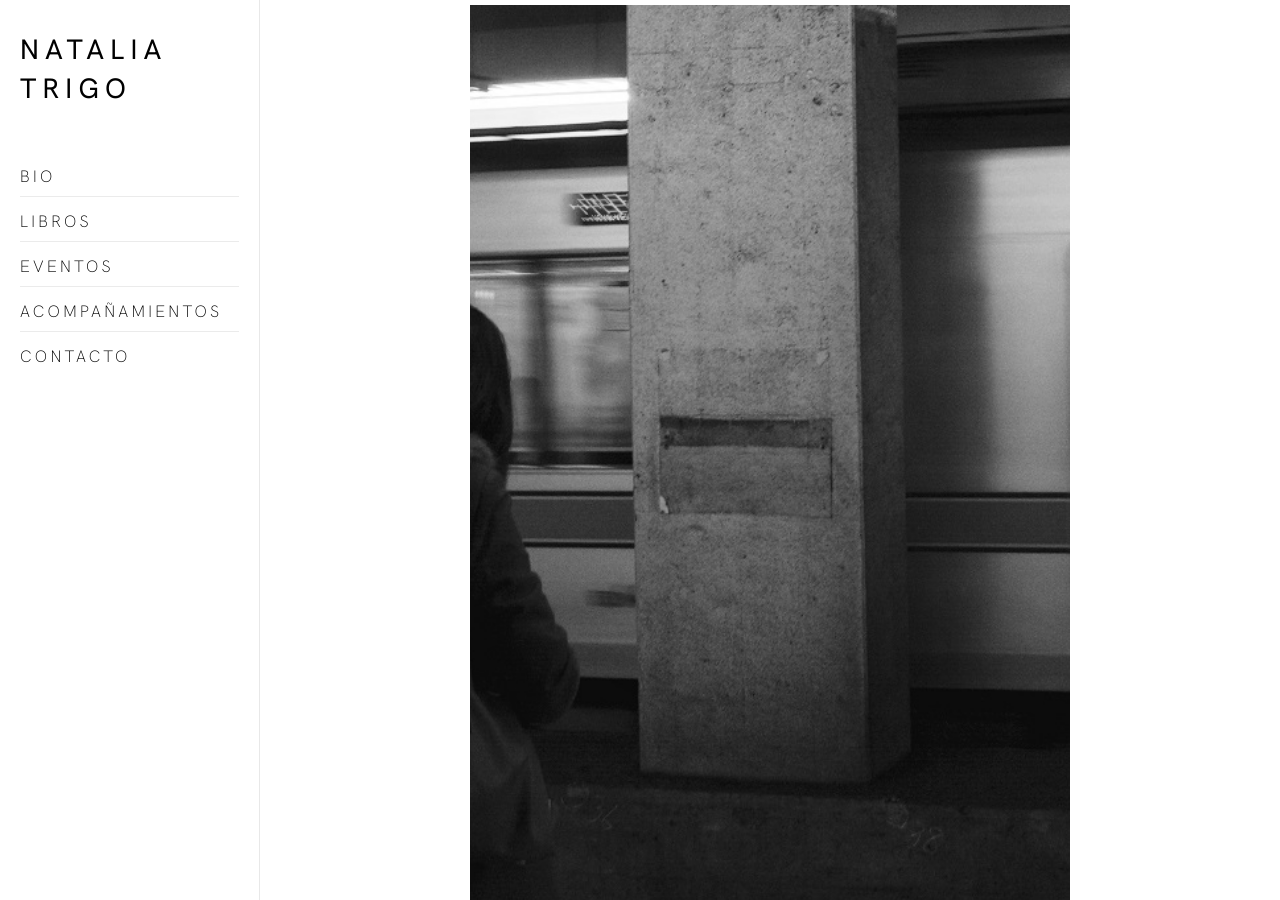
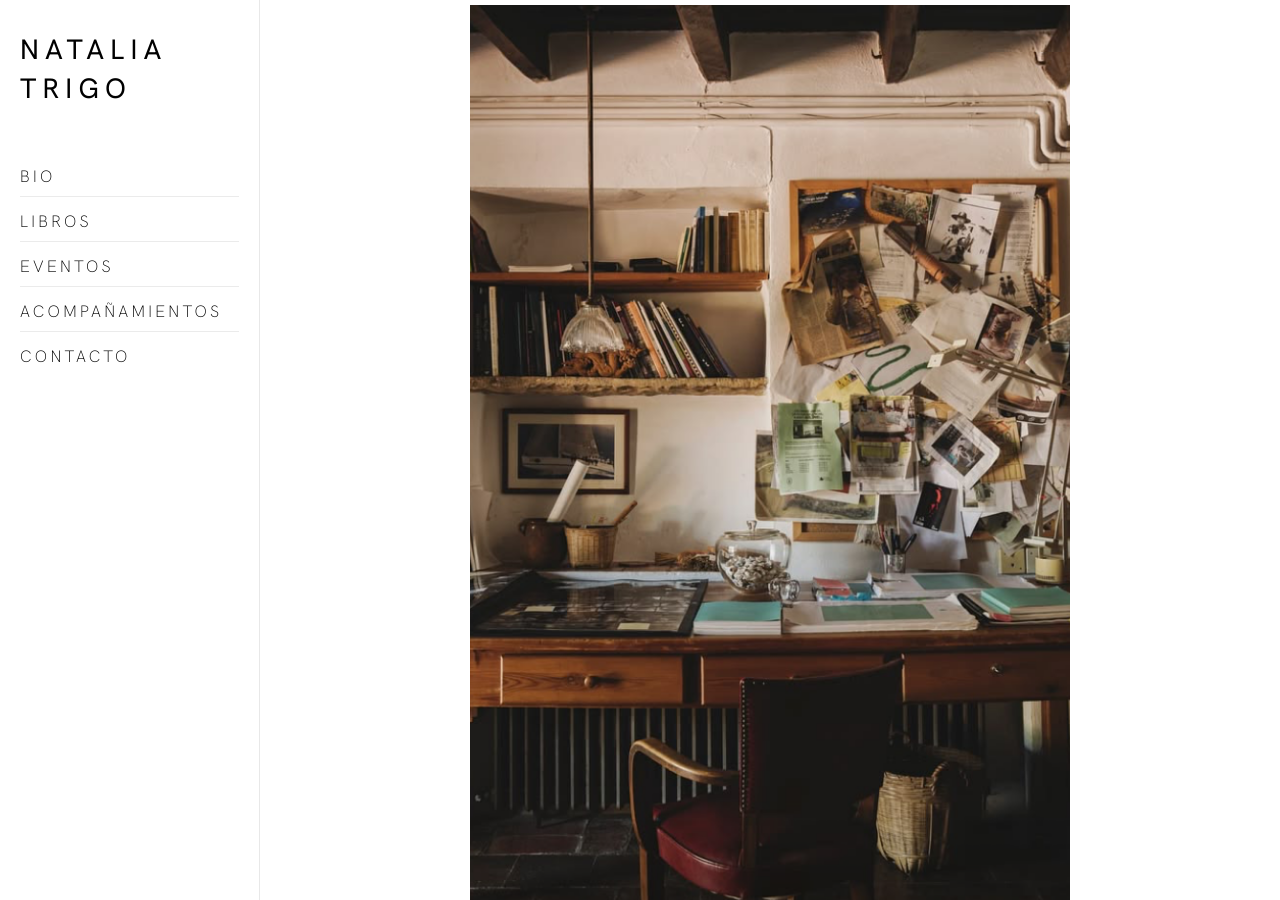
Before and after one commit to nat-duble/nataliatrigo.com, a Jekyll site: the page built from index.html, in a window 1280 px wide and 900 px high. Built offline with Jekyll 4.4.1, drawn with Linux system fonts in a browser that asks for light colours; nearby versions of some CDN libraries; the list of posts is cut into pages by our own code.

Commit message:
Replace placeholder with atelier photo

```diff
--- a/_sass/_home.scss
+++ b/_sass/_home.scss
@@ -12,7 +12,6 @@
     object-fit: cover;
     object-position: center;
     display: block;
-    filter: grayscale(100%);
   }
 }
 
--- a/index.html
+++ b/index.html
@@ -3,7 +3,7 @@ layout: home
 title: Home
 ---
 <div class="home-image">
-  <img src="{{ site.github.url }}/assets/img/city-1.jpg" alt="Writer's atelier">
+  <img src="{{ site.github.url }}/assets/img/home.jpg" alt="Writer's atelier">
 </div>
 <div class="home-statement">
   <p class="statement-es">Escritora. Traductora. Pensadora de bordes.</p>
```
Also changed, not shown: assets/img/home.jpg (added).
